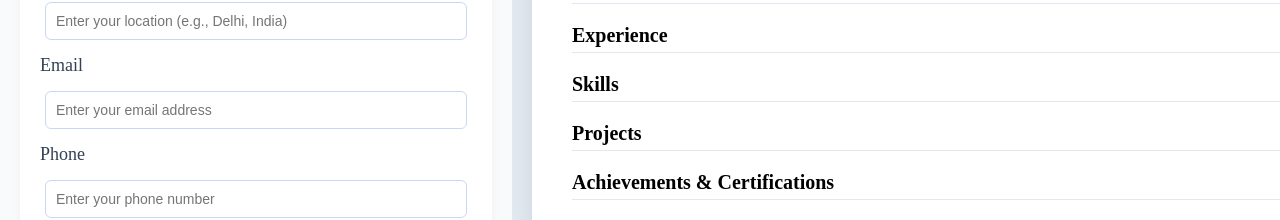
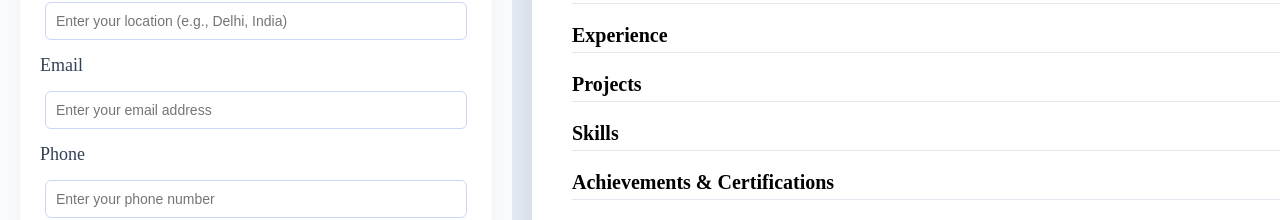
Before and after one commit to Sanskriti3104/cv-application, a React (Vite) app: page / in a window 1280 px wide. Shown: the part 248-468 px from the top of the page. Built offline with nearby package versions, Linux system fonts and the light colour scheme.

Commit message:
Swap position of skills and projects section in form and preview

```diff
--- a/src/App.jsx
+++ b/src/App.jsx
@@ -45,13 +45,6 @@ function App() {
         description: "",
       }]
     },
-    skills: {
-      visible: true,
-      items: [{
-        category: "",
-        skillItems: "",
-      }],
-    },
     projects: {
       visible: true,
       items: [{
@@ -59,6 +52,13 @@ function App() {
         description: "",
         github: "",
         live: "",
+      }],
+    },
+    skills: {
+      visible: true,
+      items: [{
+        category: "",
+        skillItems: "",
       }],
     },
     achievements: {
@@ -77,12 +77,12 @@ function App() {
         <ProfessionalSummary cvdata={cvdata} setCvData={setCvData} />
         <Education cvdata={cvdata} setCvData={setCvData} />
         <Experience cvdata={cvdata} setCvData={setCvData} />
+        <Projects cvdata={cvdata} setCvData={setCvData} />
         <Skills cvdata={cvdata} setCvData={setCvData} />
-        <Projects cvdata={cvdata} setCvData={setCvData} />
         <Achievements cvdata={cvdata} setCvData={setCvData} />
       </div>
 
-      <Preview cvdata = {cvdata} />
+      <Preview cvdata={cvdata} />
     </div>
   );
 }
--- a/src/components/preview/Preview.jsx
+++ b/src/components/preview/Preview.jsx
@@ -2,8 +2,8 @@ import PersonalPreview from "./PersonalPreview";
 import ProfessionalPreview from "./ProfessionalPreview";
 import EducationPreview from "./EducationPreview";
 import ExperiencePreview from "./ExperiencePreview";
+import ProjectsPreview from "./ProjectsPreview";
 import SkillsPreview from "./SkillsPreview";
-import ProjectsPreview from "./ProjectsPreview";
 import AchievementsPreview from "./AchievementsPreview";
 
 function Preview({ cvdata }) {
@@ -26,8 +26,8 @@ function Preview({ cvdata }) {
         <ProfessionalPreview cvdata={cvdata} />
         <EducationPreview cvdata={cvdata} />
         <ExperiencePreview cvdata={cvdata} />
+        <ProjectsPreview cvdata={cvdata} />
         <SkillsPreview cvdata={cvdata} />
-        <ProjectsPreview cvdata={cvdata} />
         <AchievementsPreview cvdata={cvdata} />
       </div>
     </div>
```
